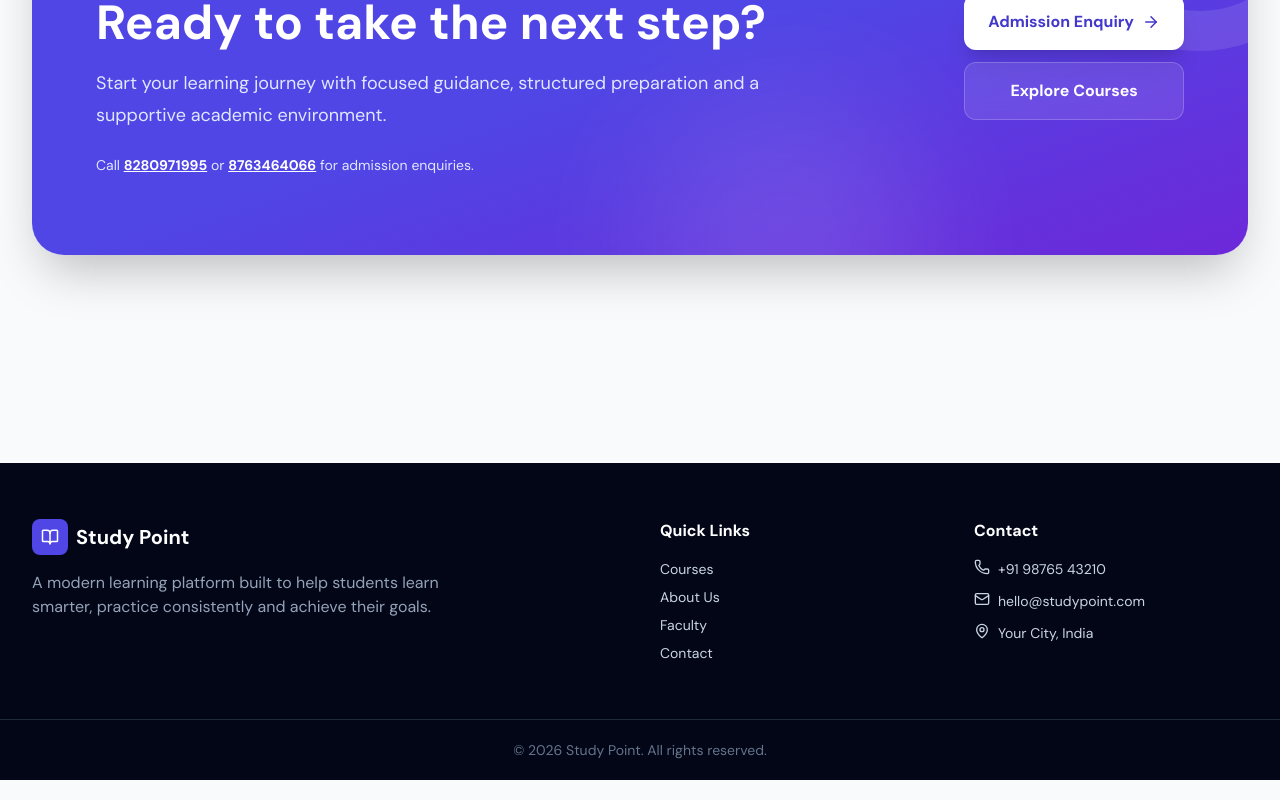
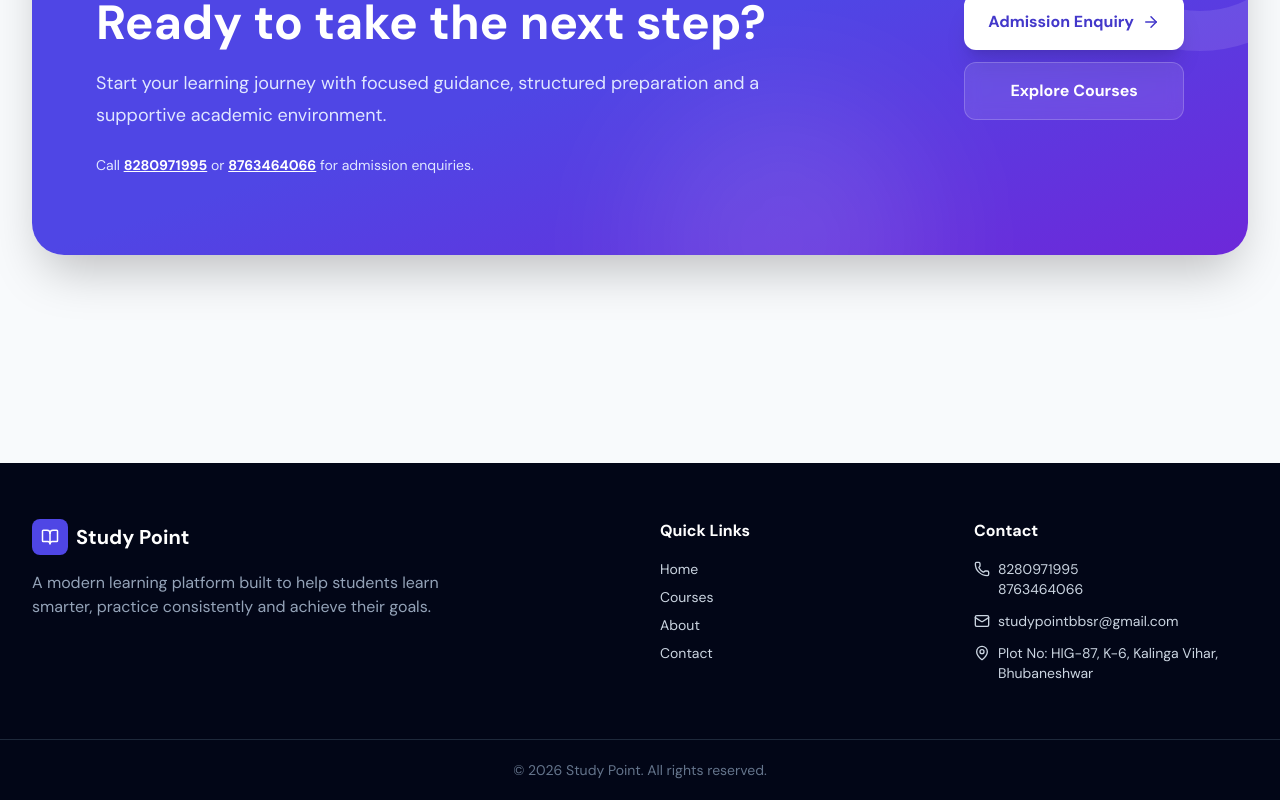
Before and after one commit to honeyvisionindiapvtltd-a11y/study-point, a React (Vite) app in the folder frontend/: page / in a window 1280 px wide. Shown: the part 6297-7097 px from the top of the page. Built offline with nearby package versions, Linux system fonts and the light colour scheme; no server answers.

Commit message:
Correct footer navigation and contact details

```diff
--- a/frontend/src/components/Footer.jsx
+++ b/frontend/src/components/Footer.jsx
@@ -1,10 +1,12 @@
 import { BookOpen, Mail, Phone, MapPin } from "lucide-react";
+import { Link } from "react-router-dom";
+
 export default function Footer() {
   return <footer className="mt-20 bg-slate-950 text-slate-300">
     <div className="container-x grid gap-10 py-14 md:grid-cols-4">
-      <div className="md:col-span-2"><div className="mb-4 flex items-center gap-2 text-xl font-extrabold text-white"><span className="grid h-9 w-9 place-items-center rounded-lg bg-indigo-600"><BookOpen size={18}/></span>Study Point</div><p className="max-w-md text-slate-400">A modern learning platform built to help students learn smarter, practice consistently and achieve their goals.</p></div>
-      <div><h4 className="mb-4 font-bold text-white">Quick Links</h4><div className="space-y-2 text-sm"><p>Courses</p><p>About Us</p><p>Faculty</p><p>Contact</p></div></div>
-      <div><h4 className="mb-4 font-bold text-white">Contact</h4><div className="space-y-3 text-sm"><p className="flex gap-2"><Phone size={16}/> +91 98765 43210</p><p className="flex gap-2"><Mail size={16}/> hello@studypoint.com</p><p className="flex gap-2"><MapPin size={16}/> Your City, India</p></div></div>
+      <div className="md:col-span-2"><Link to="/" className="mb-4 inline-flex items-center gap-2 text-xl font-extrabold text-white"><span className="grid h-9 w-9 place-items-center rounded-lg bg-indigo-600"><BookOpen size={18}/></span>Study Point</Link><p className="max-w-md text-slate-400">A modern learning platform built to help students learn smarter, practice consistently and achieve their goals.</p></div>
+      <div><h4 className="mb-4 font-bold text-white">Quick Links</h4><nav className="flex flex-col items-start gap-2 text-sm"><Link to="/" className="hover:text-white">Home</Link><Link to="/courses" className="hover:text-white">Courses</Link><Link to="/about" className="hover:text-white">About</Link><Link to="/contact" className="hover:text-white">Contact</Link></nav></div>
+      <div><h4 className="mb-4 font-bold text-white">Contact</h4><div className="space-y-3 text-sm"><p className="flex items-start gap-2"><Phone className="mt-0.5 shrink-0" size={16}/><span><a href="tel:8280971995" className="hover:text-white">8280971995</a><br/><a href="tel:8763464066" className="hover:text-white">8763464066</a></span></p><p className="flex items-start gap-2"><Mail className="mt-0.5 shrink-0" size={16}/><a href="mailto:studypointbbsr@gmail.com" className="break-all hover:text-white">studypointbbsr@gmail.com</a></p><p className="flex items-start gap-2"><MapPin className="mt-0.5 shrink-0" size={16}/><a href="https://maps.google.com/?q=Plot+No+HIG-87+K-6+Kalinga+Vihar+Bhubaneshwar" target="_blank" rel="noreferrer" className="hover:text-white">Plot No: HIG-87, K-6, Kalinga Vihar,<br/>Bhubaneshwar</a></p></div></div>
     </div><div className="border-t border-slate-800 py-5 text-center text-sm text-slate-500">© {new Date().getFullYear()} Study Point. All rights reserved.</div>
   </footer>
 }
```
